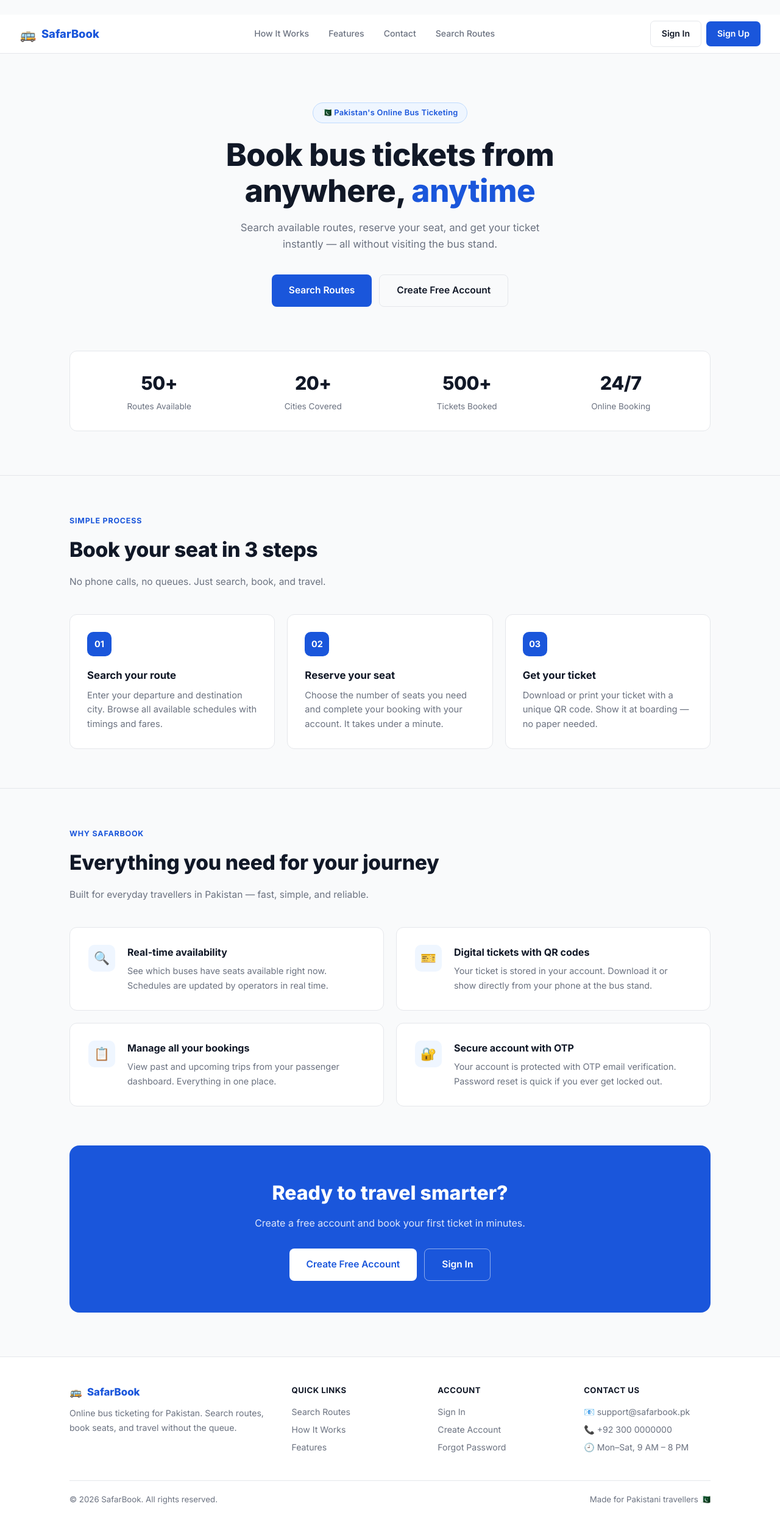
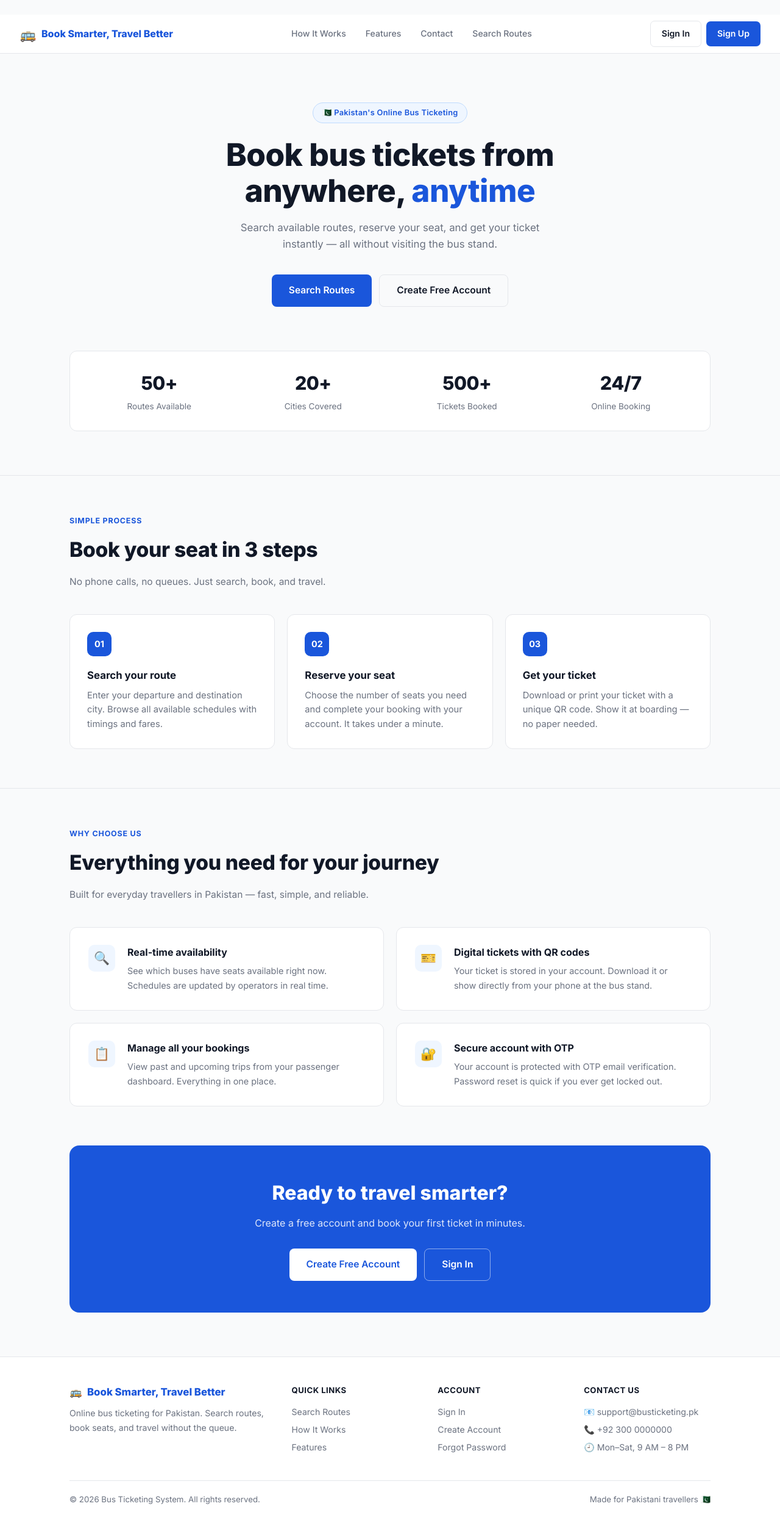
Before and after one commit to bespokitpk-sys/OnlineBusTicketingSystem, a PHP site: page /VPN/app/views/home.php in a window 1280 px wide. Shown: the whole page at 61% size. Run offline with PHP 8.4, Linux system fonts and the light colour scheme; some libraries are stand-ins or nearby versions.

Commit message:
Revert branding: restore title to Book Smarter, Travel Better

```diff
--- a/app/views/home.php
+++ b/app/views/home.php
@@ -16,7 +16,7 @@ if (($user['role'] ?? '') === 'admin') {
 <head>
     <meta charset="UTF-8">
     <meta name="viewport" content="width=device-width, initial-scale=1.0">
-    <title>SafarBook — Online Bus Ticketing</title>
+    <title>Book Smarter, Travel Better</title>
     <link rel="preconnect" href="https://fonts.googleapis.com">
     <link href="https://fonts.googleapis.com/css2?family=Inter:wght@400;500;600;700;800&display=swap" rel="stylesheet">
     <style>
@@ -60,7 +60,7 @@ if (($user['role'] ?? '') === 'admin') {
             display: flex;
             align-items: center;
             gap: 8px;
-            font-size: 1.15rem;
+            font-size: 1rem;
             font-weight: 800;
             color: var(--blue);
             text-decoration: none;
@@ -384,7 +384,7 @@ if (($user['role'] ?? '') === 'admin') {
 <!-- ── Navbar ─────────────────────────────────────────────── -->
 <nav class="navbar">
     <a class="navbar-brand" href="<?php echo BASE_URL; ?>">
-        <span class="bus-icon">🚌</span> SafarBook
+        <span class="bus-icon">🚌</span> Book Smarter, Travel Better
     </a>
 
     <div class="navbar-links">
@@ -479,7 +479,7 @@ if (($user['role'] ?? '') === 'admin') {
 <div class="container">
     <section id="features" class="section">
         <div class="section-head">
-            <p class="section-label">Why SafarBook</p>
+            <p class="section-label">Why Choose Us</p>
             <h2 class="section-title">Everything you need for your journey</h2>
             <p class="section-desc">Built for everyday travellers in Pakistan — fast, simple, and reliable.</p>
         </div>
@@ -539,7 +539,7 @@ if (($user['role'] ?? '') === 'admin') {
     <div class="container">
         <div class="footer-grid">
             <div class="footer-brand">
-                <div class="footer-brand-name"><span>🚌</span> SafarBook</div>
+                <div class="footer-brand-name"><span>🚌</span> Book Smarter, Travel Better</div>
                 <p>Online bus ticketing for Pakistan. Search routes, book seats, and travel without the queue.</p>
             </div>
 
@@ -559,14 +559,14 @@ if (($user['role'] ?? '') === 'admin') {
 
             <div class="footer-col">
                 <strong>Contact Us</strong>
-                <p>📧 support@safarbook.pk</p>
+                <p>📧 support@busticketing.pk</p>
                 <p>📞 +92 300 0000000</p>
                 <p>🕘 Mon–Sat, 9 AM – 8 PM</p>
             </div>
         </div>
 
         <div class="footer-bottom">
-            <span>© <?php echo date('Y'); ?> SafarBook. All rights reserved.</span>
+            <span>© <?php echo date('Y'); ?> Bus Ticketing System. All rights reserved.</span>
             <span>Made for Pakistani travellers 🇵🇰</span>
         </div>
     </div>
```
